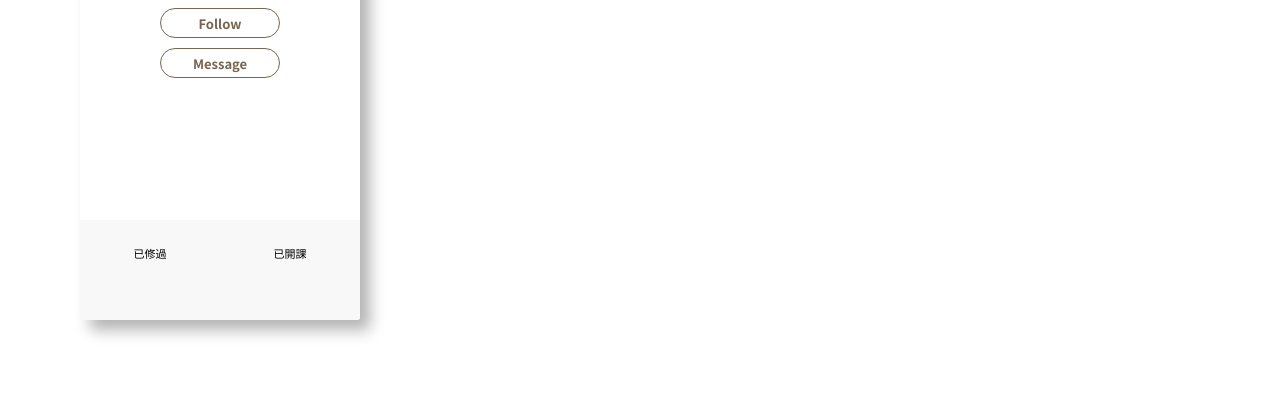
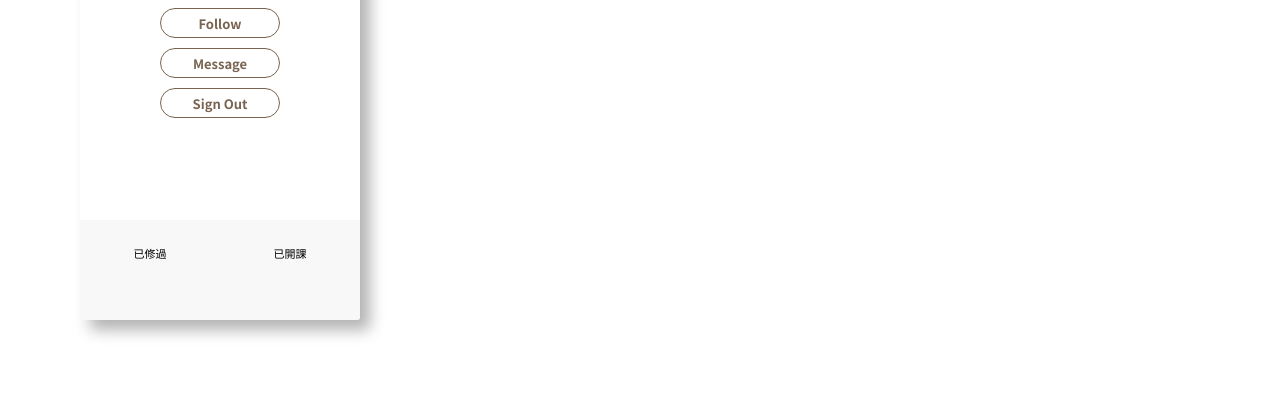
Before and after one commit to lisa-0831/Online-Learning-Platform, a website: page public/profile.html in a window 1280 px wide. Shown: the part 330-726 px from the top of the page. Drawn offline with Linux system fonts and the light colour scheme; no server answers.

Commit message:
feat: add sign out button

```diff
--- a/public/profile.html
+++ b/public/profile.html
@@ -77,6 +77,7 @@
             <div class="actions">
               <button class="btn">Follow</button>
               <button class="btn">Message</button>
+              <button class="btn" onclick="signOut()">Sign Out</button>
             </div>
           </div>
 
```
